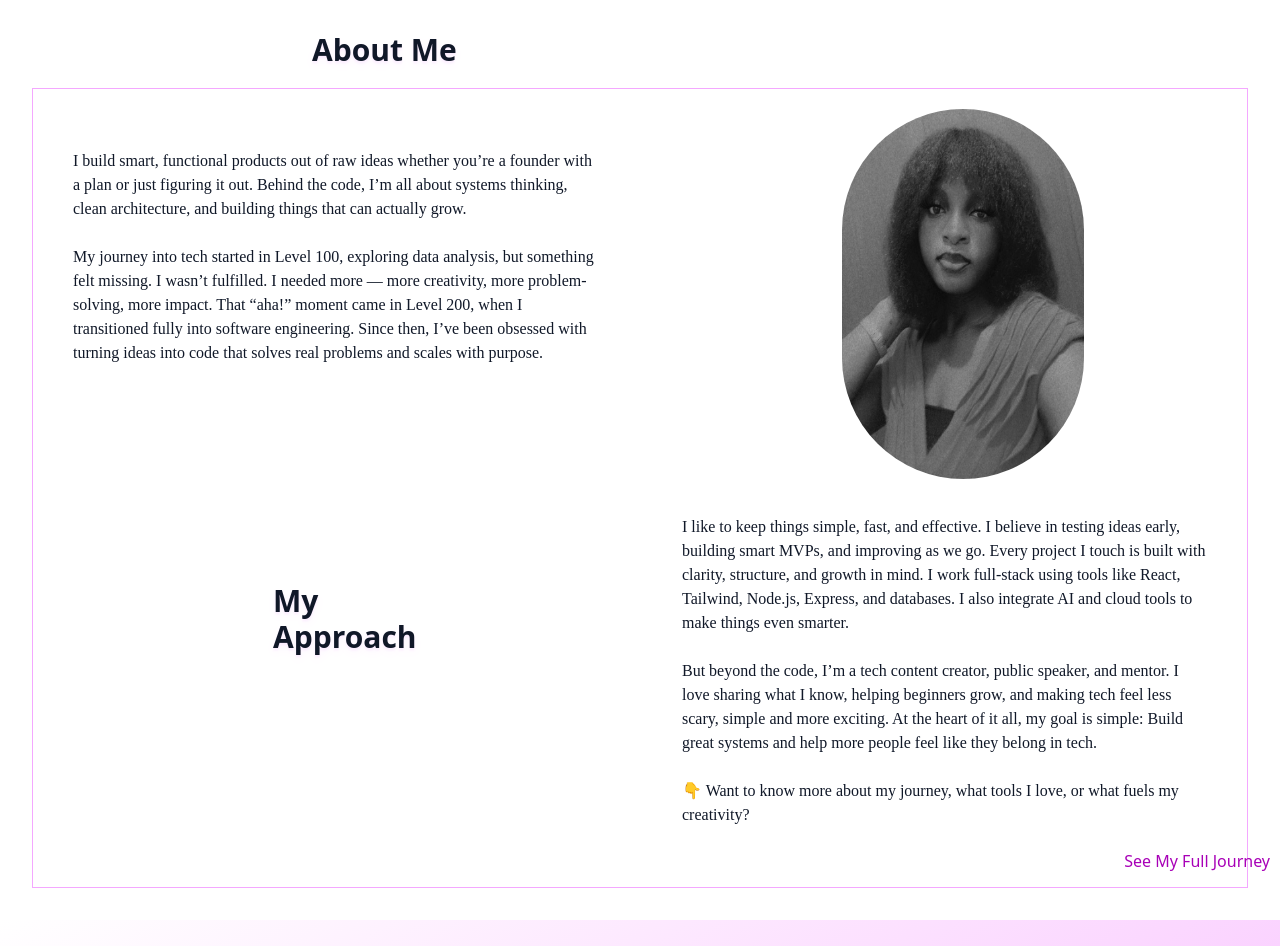
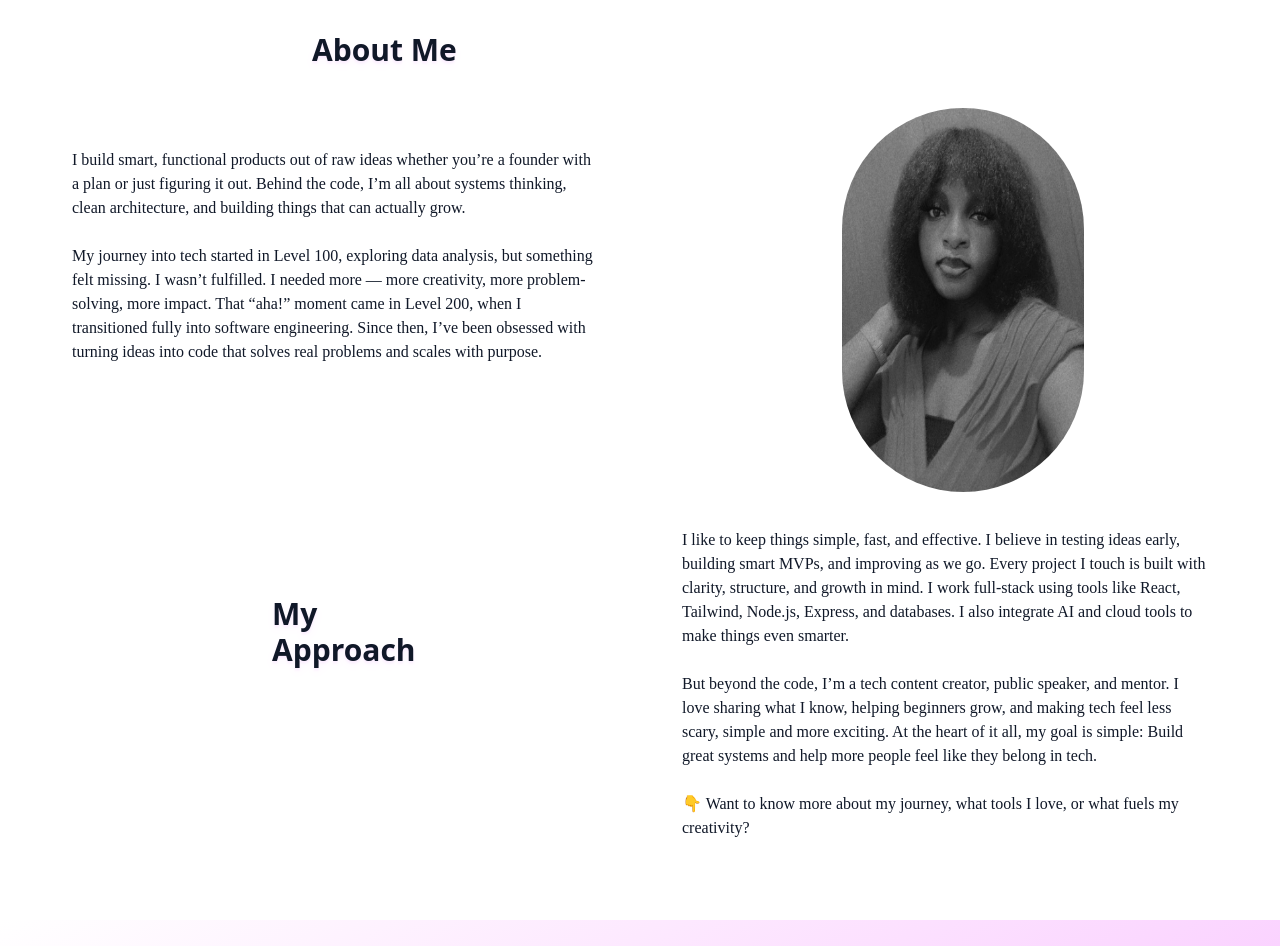
Before and after one commit to Ama-Nkansah/Personal_Website, a React (Vite) app: page /about in a window 1280 px wide. Shown: the top 946 px of the page. Built offline with nearby package versions, Linux system fonts and the light colour scheme; a web font is replaced by a local one.

Commit message:
boarder & button problem solved using tenary

```diff
--- a/src/components/about/aboutMPA.jsx
+++ b/src/components/about/aboutMPA.jsx
@@ -15,10 +15,12 @@ export default function AboutMPA() {
     }
   });
 
-
   return(
   <div>
-    <AboutTeaser />
+    <AboutTeaser
+     isFullPage={true}
+     showButton={false}
+     />
 
     <div id="about-full" className="min-h-screen bg-gradient-to-br from-white to-fuchsia-300 text-gray-900 dark:bg-none dark:bg-[#21292c] dark:text-gray-100 overflow-x-hidden">
 
--- a/src/components/about/aboutTeaser.jsx
+++ b/src/components/about/aboutTeaser.jsx
@@ -3,10 +3,9 @@ import myImg from "../../assets/my-img.jpg";
 import { useNavigate } from 'react-router-dom';
 
 
-export default function AboutTeaser() {
+export default function AboutTeaser({isFullPage = false,showButton = true }) {
 
   const navigate = useNavigate();
-
   const handleClick = () => {
     navigate('/about', { state: { scrollToFull: true } });
   };
@@ -16,7 +15,7 @@ export default function AboutTeaser() {
 
       <h1 className="w-1/2 translate-x-70 text-3xl font-bold text-shadow-lg/20 text-shadow-fuchsia-200">About Me</h1>
 
-      <div className="grid grid-cols-2 grid-rows-2 mt-5 gap-1 h-screen border border-fuchsia-300">
+      <div className= {`grid grid-cols-2 grid-rows-2 mt-5 gap-1 h-screen ${isFullPage ? "" : "border border-fuchsia-300"}`}>
         <p className="col-start-1 p-10 py-15 delius-regular">
           I build smart, functional products out of raw ideas whether you’re a founder with a plan or just figuring it out.
           Behind the code, I’m all about systems thinking, clean architecture, and building things that can actually grow.
@@ -43,11 +42,12 @@ export default function AboutTeaser() {
         </p>
 
         <div className=" flex justify-end p-3 translate-x-170">
-
-        <button onClick={handleClick} className="text-fuchsia-700 dark:text-fuchsia-300 hover:underline">
-          See My Full Journey<MoveRight className="inline-block ml-3 text-fuchsia-700 dark:text-fuchsia-300"/>
-        </button>
-
+          { showButton ? (
+            <button onClick={handleClick} className="text-fuchsia-700 dark:text-fuchsia-300 hover:underline">
+            See My Full Journey<MoveRight className="inline-block ml-3 text-fuchsia-700 dark:text-fuchsia-300"/>
+          </button>
+           ) : null
+           }
         </div>
 
       </div>
--- a/src/pages/About.jsx
+++ b/src/pages/About.jsx
@@ -1,4 +1,3 @@
-import AboutTeaser from "../components/about/aboutTeaser";
 import AboutMPA from "../components/about/aboutMPA";
 
 export const About = ()=>{
```
